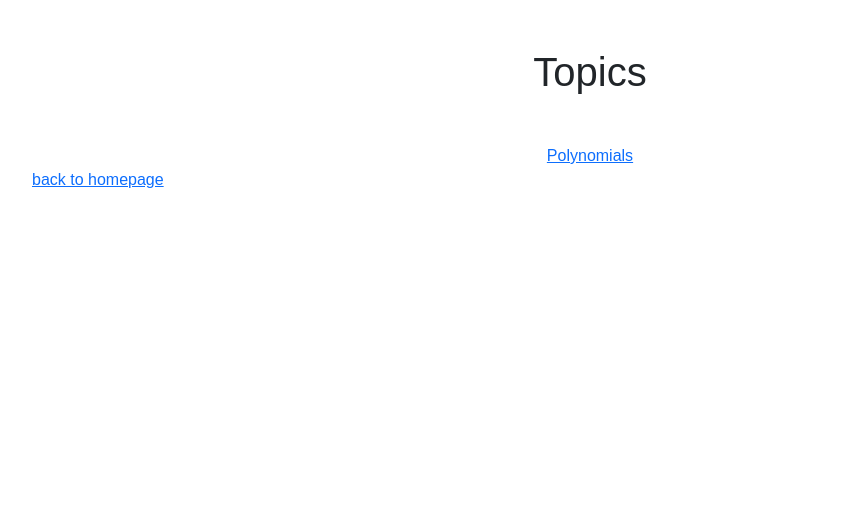
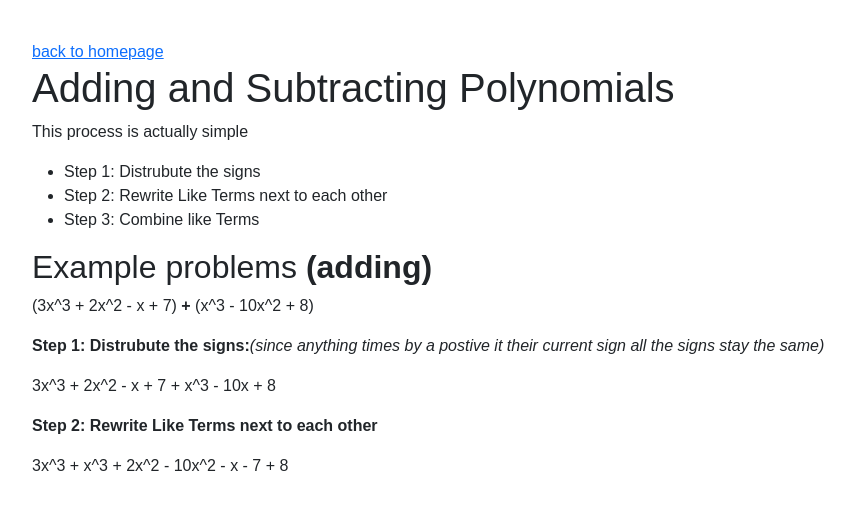
Before and after one commit to Cassandra-Hinds/Regent-Prep-Review, a website built with Parcel: page algebra-two-review/polynomials.html in a window 1280 px wide. Shown: the whole page, without its empty margins (50-905 px from the left). Built offline with nearby package versions, Linux system fonts and the light colour scheme.

Commit message:
I added information to the polynomials page.

```diff
--- a/algebra-two-review/polynomials.html
+++ b/algebra-two-review/polynomials.html
@@ -14,10 +14,24 @@
   </head>
   <body>
     <div class="container">
-    <h1 class="text-center m-5">Topics</h1>
-    <a href="/algebra-two-review/topic.html" class="d-flex justify-content-center">Polynomials</a>
 
-    <a href="/index.html"> back to homepage<a>
+    <a href="/index.html" class="mt-5"> back to homepage<a>
+      <h1>Adding and Subtracting Polynomials</h1>
+      <p> This process is actually simple</p>
+      <ul>
+        <li>Step 1: Distrubute the signs</li>
+      <li>Step 2: Rewrite Like Terms next to each other</li>
+       <li>Step 3: Combine like Terms</li>
+      </ul>
+      <h2>Example problems <strong>(adding)</strong></h2>
+     <p> (3x^3 + 2x^2 - x + 7) <strong>+</strong> (x^3 - 10x^2 + 8)</p>
+     <p><strong>Step 1: Distrubute the signs:</strong><em>(since anything times by a postive it their current sign all the signs stay the same)</em>
+      <p>3x^3 + 2x^2 - x + 7 + x^3 - 10x + 8 </p>
+      <p><strong>Step 2: Rewrite Like Terms next to each other</strong></p>
+      <p>3x^3 + x^3 + 2x^2 - 10x^2 - x - 7 + 8 </p>
+
+
+
 
     <div>
   </body>
--- a/src/styles.css
+++ b/src/styles.css
@@ -1,5 +1,6 @@
 body {
   font-family: sans-serif;
+  margin-top: 40px;
 }
 .title {
 }
```
